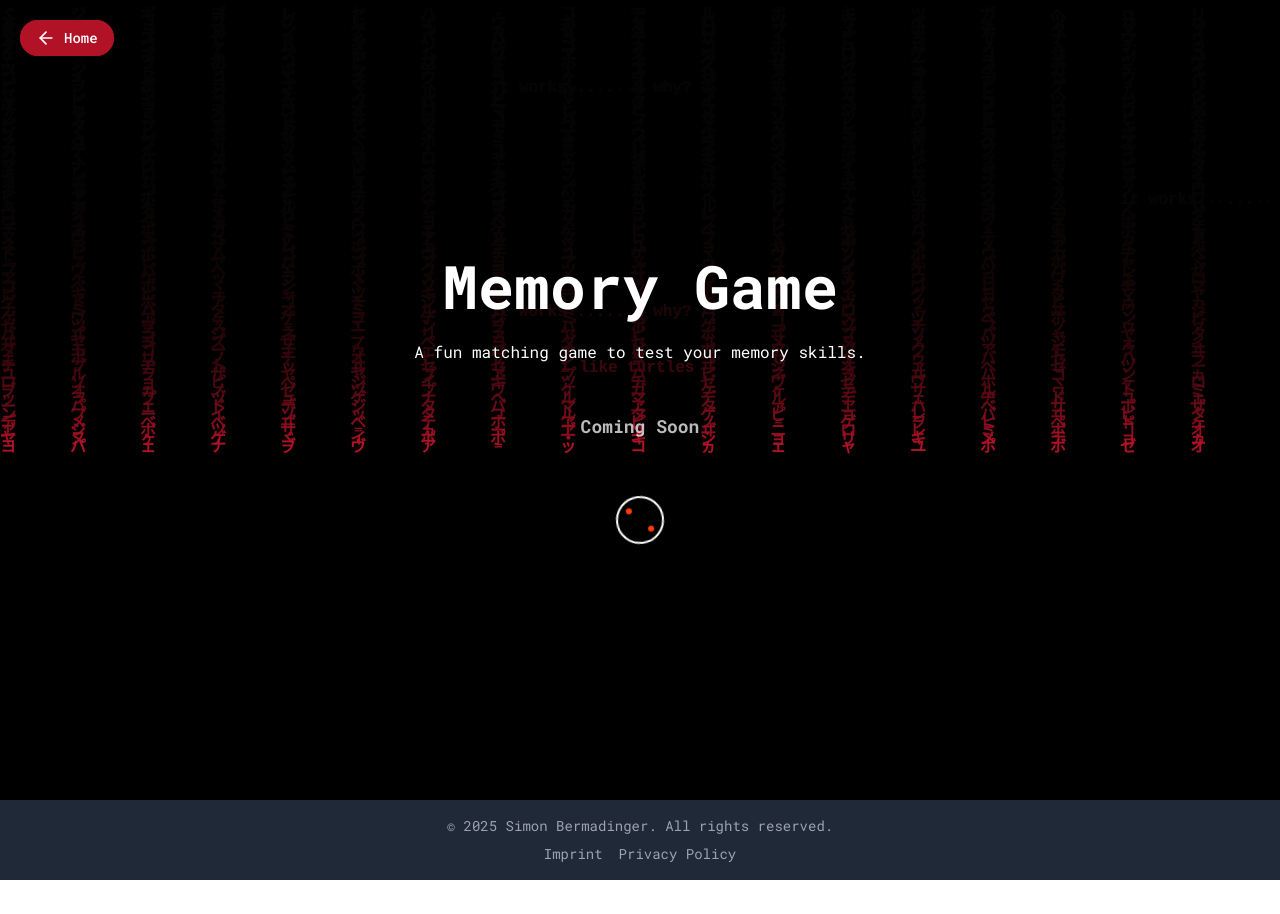
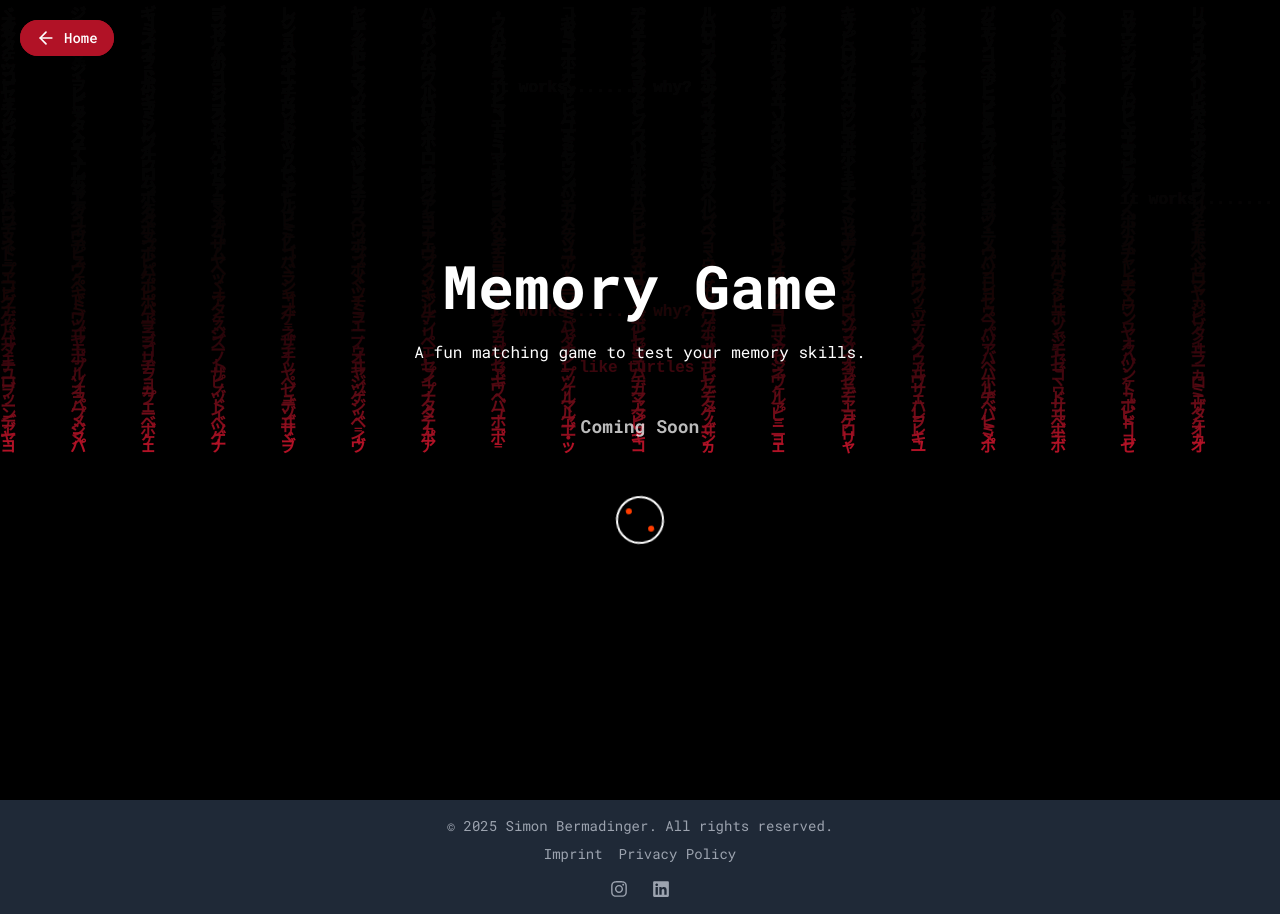
Before and after one commit to siwonber/bermadinger-dev, a React (Vite) app: page /projects/memory-game in a window 1280 px wide. Before the commit the page ends 880 px from the top, so only its background shows below. Built offline with nearby package versions, Linux system fonts and the light colour scheme.

Commit message:
1.01 added sozials

```diff
--- a/src/components/Footer.jsx
+++ b/src/components/Footer.jsx
@@ -1,4 +1,5 @@
 import { Link } from "react-router-dom";
+import { FaInstagram, FaLinkedin } from "react-icons/fa";
 
 function Footer() {
   return (
@@ -6,7 +7,9 @@ function Footer() {
       <div className="mb-2">
         © {new Date().getFullYear()} Simon Bermadinger. All rights reserved.
       </div>
-      <div className="flex justify-center gap-4">
+
+      {/* Legal Links */}
+      <div className="flex justify-center gap-4 mb-4">
         <Link to="/footer/imprint" className="hover:text-white transition">
           Imprint
         </Link>
@@ -14,6 +17,26 @@ function Footer() {
           Privacy Policy
         </Link>
       </div>
+
+      {/* Social Links */}
+      <div className="flex justify-center gap-6 text-lg">
+        <a
+          href="https://www.instagram.com/siwonber/"
+          target="_blank"
+          rel="noopener noreferrer"
+          className="hover:text-white transition transform hover:scale-110"
+        >
+          <FaInstagram />
+        </a>
+        <a
+          href="https://www.linkedin.com/in/simon-bermadinger-7585b6339/"
+          target="_blank"
+          rel="noopener noreferrer"
+          className="hover:text-white transition transform hover:scale-110"
+        >
+          <FaLinkedin />
+        </a>
+      </div>
     </footer>
   );
 }
```
